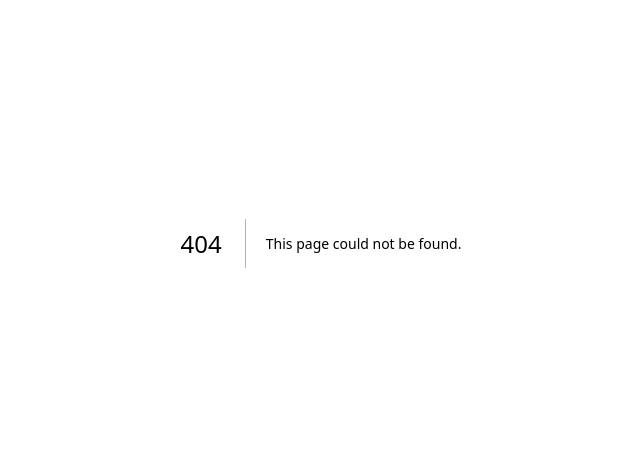
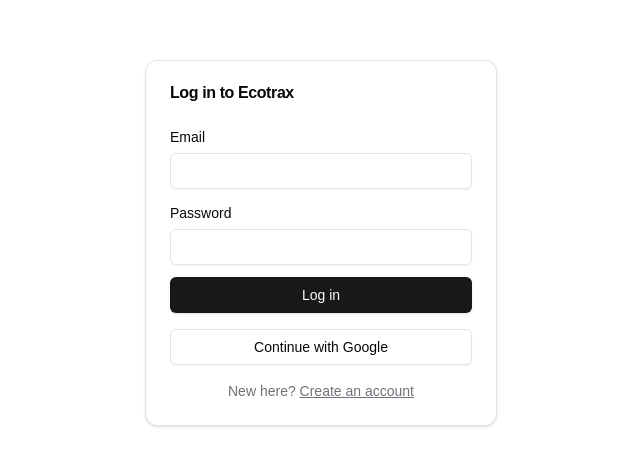
Before and after one commit to muralisreedhar/ecotrax, a Next.js app: page /login in a window 1280 px wide. Before the commit this address had no page. Shown: the part 157-622 px from the top of the page, without its empty margins (319-959 px from the left). Built offline with nearby package versions, Linux system fonts and the light colour scheme.

Commit message:
feat(auth): login page with email + Google

```diff
--- /dev/null
+++ b/app/(auth)/login/actions.ts
@@ -0,0 +1,26 @@
+'use server'
+
+import { createClient } from '@/lib/supabase/server'
+import { redirect } from 'next/navigation'
+import { headers } from 'next/headers'
+
+export async function loginWithEmail(formData: FormData) {
+  const email = String(formData.get('email') ?? '')
+  const password = String(formData.get('password') ?? '')
+
+  const supabase = await createClient()
+  const { error } = await supabase.auth.signInWithPassword({ email, password })
+  if (error) return redirect(`/login?error=${encodeURIComponent(error.message)}`)
+  redirect('/')
+}
+
+export async function loginWithGoogle() {
+  const supabase = await createClient()
+  const origin = (await headers()).get('origin') ?? 'http://localhost:3000'
+  const { data, error } = await supabase.auth.signInWithOAuth({
+    provider: 'google',
+    options: { redirectTo: `${origin}/callback?next=/` },
+  })
+  if (error) return redirect(`/login?error=${encodeURIComponent(error.message)}`)
+  if (data?.url) redirect(data.url)
+}
--- /dev/null
+++ b/app/(auth)/login/page.tsx
@@ -0,0 +1,43 @@
+import { Button } from '@/components/ui/button'
+import { Input } from '@/components/ui/input'
+import { Label } from '@/components/ui/label'
+import { Card, CardContent, CardHeader, CardTitle } from '@/components/ui/card'
+import { loginWithEmail, loginWithGoogle } from './actions'
+import Link from 'next/link'
+
+interface PageProps {
+  searchParams: Promise<{ error?: string }>
+}
+
+export default async function LoginPage({ searchParams }: PageProps) {
+  const { error } = await searchParams
+  return (
+    <main className="mx-auto flex min-h-dvh max-w-sm items-center px-4">
+      <Card className="w-full">
+        <CardHeader>
+          <CardTitle>Log in to Ecotrax</CardTitle>
+        </CardHeader>
+        <CardContent className="space-y-4">
+          {error && <p className="text-sm text-destructive">{error}</p>}
+          <form action={loginWithEmail} className="space-y-3">
+            <div className="space-y-1">
+              <Label htmlFor="email">Email</Label>
+              <Input id="email" name="email" type="email" required autoComplete="email" />
+            </div>
+            <div className="space-y-1">
+              <Label htmlFor="password">Password</Label>
+              <Input id="password" name="password" type="password" required autoComplete="current-password" />
+            </div>
+            <Button type="submit" className="w-full">Log in</Button>
+          </form>
+          <form action={loginWithGoogle}>
+            <Button type="submit" variant="outline" className="w-full">Continue with Google</Button>
+          </form>
+          <p className="text-center text-sm text-muted-foreground">
+            New here? <Link href="/signup" className="underline">Create an account</Link>
+          </p>
+        </CardContent>
+      </Card>
+    </main>
+  )
+}
```
